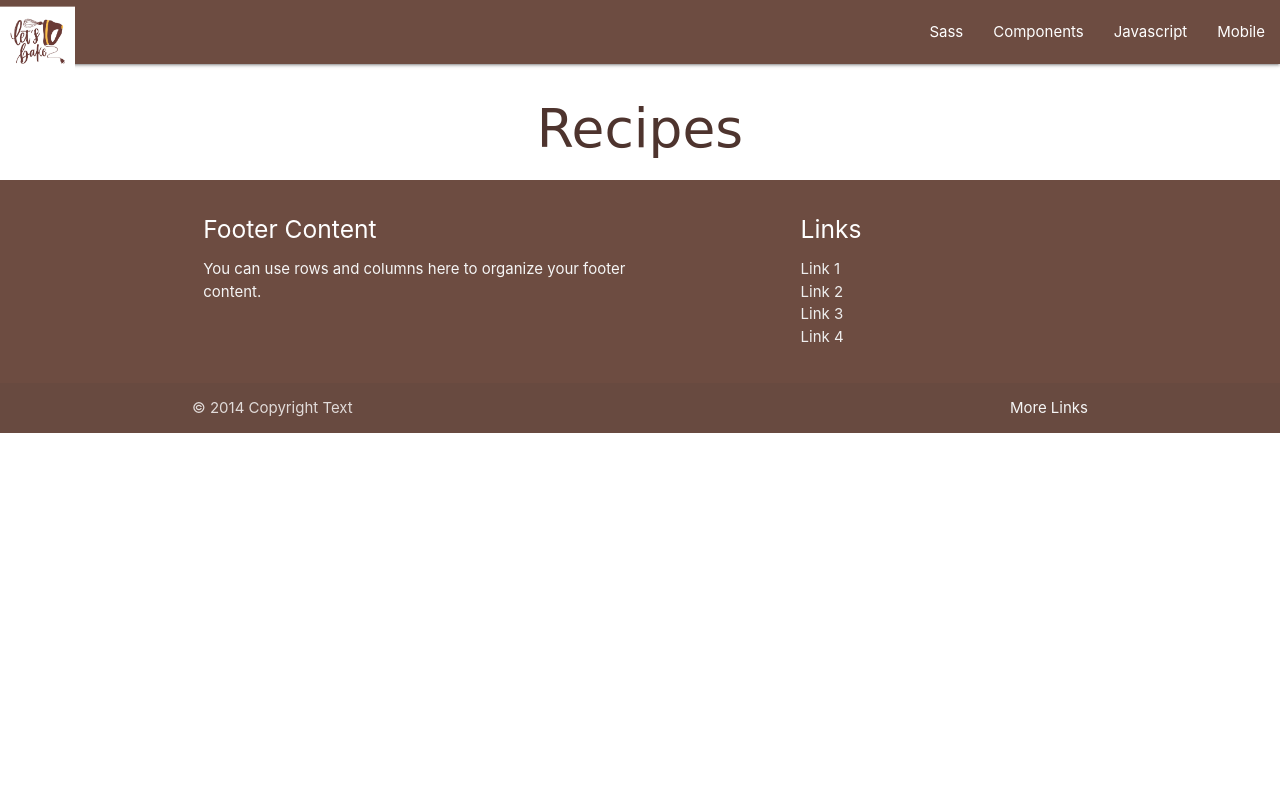
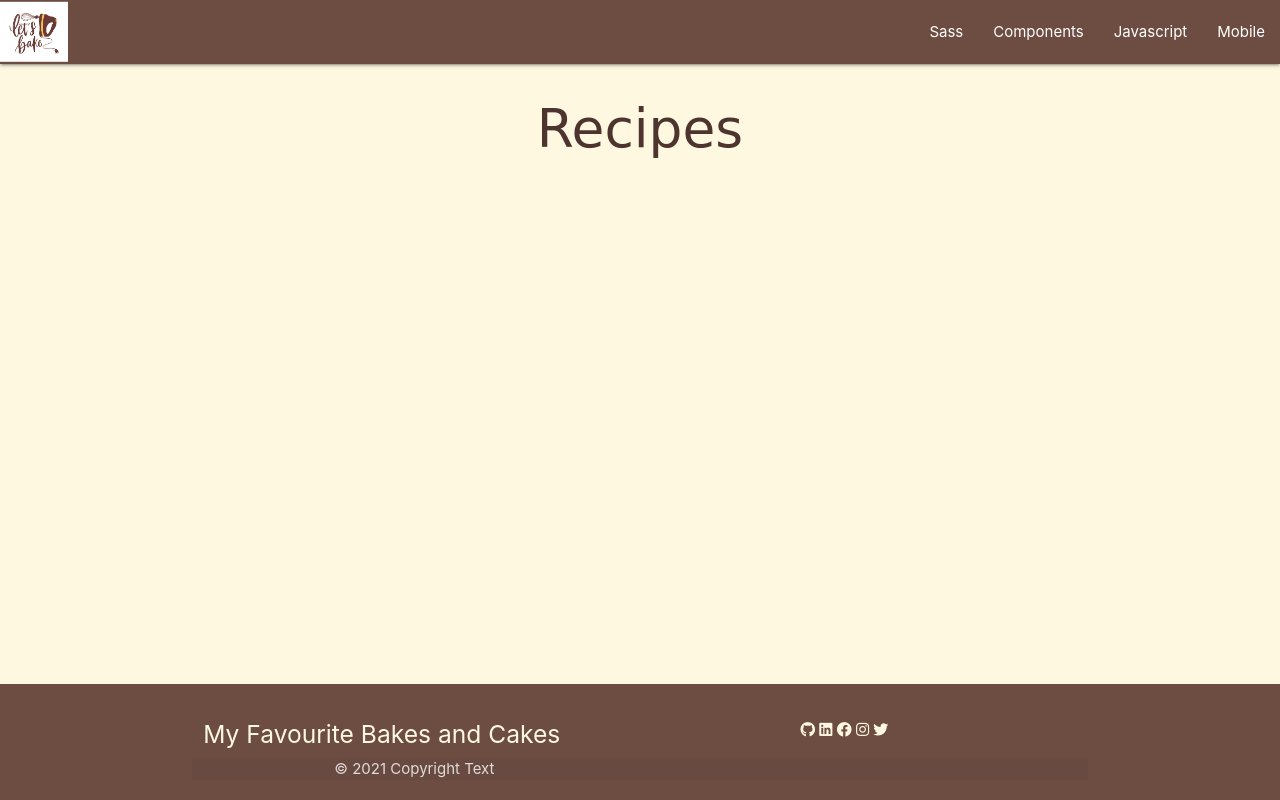
Before and after one commit to SiobhanBaines/My-Favourite-Recipes, a Flask app: page / in a window 1280 px wide. Run offline with Flask 2, Linux system fonts and the light colour scheme; data that the repository does not hold is empty; some libraries are stand-ins or nearby versions; some web fonts are replaced.

Commit message:
Modify footer bar

```diff
--- a/static/css/style.css
+++ b/static/css/style.css
@@ -1,13 +1,13 @@
-  body {
+body {
     display: flex;
     min-height: 100vh;
     flex-direction: column;
-    background-color: amber lighten-5;
-  }
+    background-color: #fff8e1;
+}
 
-  main {
+main {
     flex: 1 0 auto;
-  }
+}
 h2 {
     font-family: 'Rouge Script', cursive;
     font-weight: 900, lighter;
@@ -22,9 +22,9 @@ h2 {
 
 .brand-logo>img {
     position: absolute;
-    width: 5rem;
+    width: 4.5rem;
     height: auto;
-    transform: translateY(10%);
+    transform: translateY(3%);
 }
   /*---  Recipe List Page  ---*/
   .card {
@@ -36,3 +36,8 @@ h2 {
 .card .card-title {
     font-weight: 500;
 }
+
+/*--- footer ---*/
+.inline-block {
+    display: inline-block;
+}
--- a/templates/base.html
+++ b/templates/base.html
@@ -8,8 +8,8 @@
     <link rel="stylesheet" href="https://cdnjs.cloudflare.com/ajax/libs/font-awesome/5.15.2/css/all.min.css"
         integrity="sha512-HK5fgLBL+xu6dm/Ii3z4xhlSUyZgTT9tuc/hSrtw6uzJOvgRr2a9jyxxT1ely+B+xFAmJKVSTbpM/CuL7qxO8w=="
         crossorigin="anonymous" />
-        <link rel="preconnect" href="https://fonts.gstatic.com">
-<link href="https://fonts.googleapis.com/css2?family=Rouge+Script&display=swap" rel="stylesheet">
+    <link rel="preconnect" href="https://fonts.gstatic.com">
+    <link href="https://fonts.googleapis.com/css2?family=Rouge+Script&display=swap" rel="stylesheet">
     <link rel="stylesheet" href="https://cdnjs.cloudflare.com/ajax/libs/materialize/1.0.0/css/materialize.min.css"
         type="text/css">
 
@@ -25,7 +25,8 @@
         <!-- Main Nav Bar-->
         <nav class="nav-extended text-shadow brown darken-1">
             <div class="nav-wrapper">
-                <a href="" class="brand-logo"><img src="{{ url_for('static', filename='images/icon.jpeg') }}" alt=""></a>
+                <a href="" class="brand-logo"><img src="{{ url_for('static', filename='images/icon.jpeg') }}"
+                        alt=""></a>
                 <a href="#" data-target="mobile-demo" class="sidenav-trigger"><i class="material-icons">menu</i></a>
                 <ul class="right hide-on-med-and-down">
                     <li><a href="sass.html">Sass</a></li>
@@ -43,33 +44,39 @@
             <li><a href="mobile.html">Mobile</a></li>
         </ul>
     </header>
-    {% block content %}
-    {% endblock %}
+    <main>
+        {% block content %}
+        {% endblock %}
+    </main>
     <footer class="page-footer text-shadow brown darken-1">
         <div class="container">
             <div class="row">
                 <div class="col l6 s12">
-                    <h5 class="white-text">Footer Content</h5>
-                    <p class="grey-text text-lighten-4">You can use rows and columns here to organize your footer
-                        content.</p>
+                    <h5 class="amber-text text-lighten-5">My Favourite Bakes and Cakes</h5>
                 </div>
                 <div class="col l4 offset-l2 s12">
-                    <h5 class="white-text">Links</h5>
                     <ul>
-                        <li><a class="grey-text text-lighten-3" href="#!">Link 1</a></li>
-                        <li><a class="grey-text text-lighten-3" href="#!">Link 2</a></li>
-                        <li><a class="grey-text text-lighten-3" href="#!">Link 3</a></li>
-                        <li><a class="grey-text text-lighten-3" href="#!">Link 4</a></li>
+                        <li class=" inline-block"><a href="https://github.com/SiobhanBaines"
+                                target="_blank"><i class="fab fa-github amber-text text-lighten-5"></i></a></li>
+                        <li class="inline-block"><a
+                                href="https://www.linkedin.com/in/siobhan-baines-9b296a22/" target="_blank"><i
+                                    class="fab fa-linkedin amber-text text-lighten-5"></i></a></li>
+                        <li class="inline-block"><a href="https://www.facebook.com/siobhan.baines/"
+                                target="_blank"><i class="fab fa-facebook amber-text text-lighten-5"></i></a></li>
+                        <li class="inline-block"><a href="https://www.instagram.com/siobhan.baines/"
+                                target="_blank"><i class="fab fa-instagram amber-text text-lighten-5"></i></a></li>
+                        <li class="inline-block"><a href="https://twitter.com/BainesSiobhan"
+                                target="_blank"><i class="fab fa-twitter amber-text text-lighten-5"></i></a></li>
                     </ul>
+                </div>
+                <div class="footer-copyright col 16 s12">
+                    <div class="container">
+                        © 2021 Copyright Text
+                    </div>
                 </div>
             </div>
         </div>
-        <div class="footer-copyright">
-            <div class="container">
-                © 2014 Copyright Text
-                <a class="grey-text text-lighten-4 right" href="#!">More Links</a>
-            </div>
-        </div>
+
     </footer>
 
 
--- a/templates/recipes.html
+++ b/templates/recipes.html
@@ -3,21 +3,19 @@
 {% block content %}
 
 <h2 class="brown-text text-darken-3">Recipes</h2>
+
 {% for recipe in recipes %}
 <div class="row">
-    <div class="col s12 m7">
+    <div class="col s12 m7 l4">
         <div class="card ">
             <a class="brown-text text-darken-3" href="#">
                 <div class="card-image">
                     <img src="{{ recipe.image }}" alt="{{ recipe.title }}">
                     <span class="card-title card-name">{{ recipe.title }}</span>
                 </div>
-
                 <div class="card-content">
-
                     <h5>{{recipe.category }}</h5>
                     <p>Duration {{ recipe.prep_time + recipe.cook_time }} mins</p>
-
                     <div class="col-4">
                         <a class="brown-text text-darken-3" href="{{ url_for('like', recipe_id=recipe._id) }}">
                             <i class="rating fas fa-thumbs-up"></i>
@@ -33,4 +31,5 @@
 </div>
 
 {% endfor %}
+
 {% endblock %}
```
Lines whose indentation alone changed are shown as unchanged.
